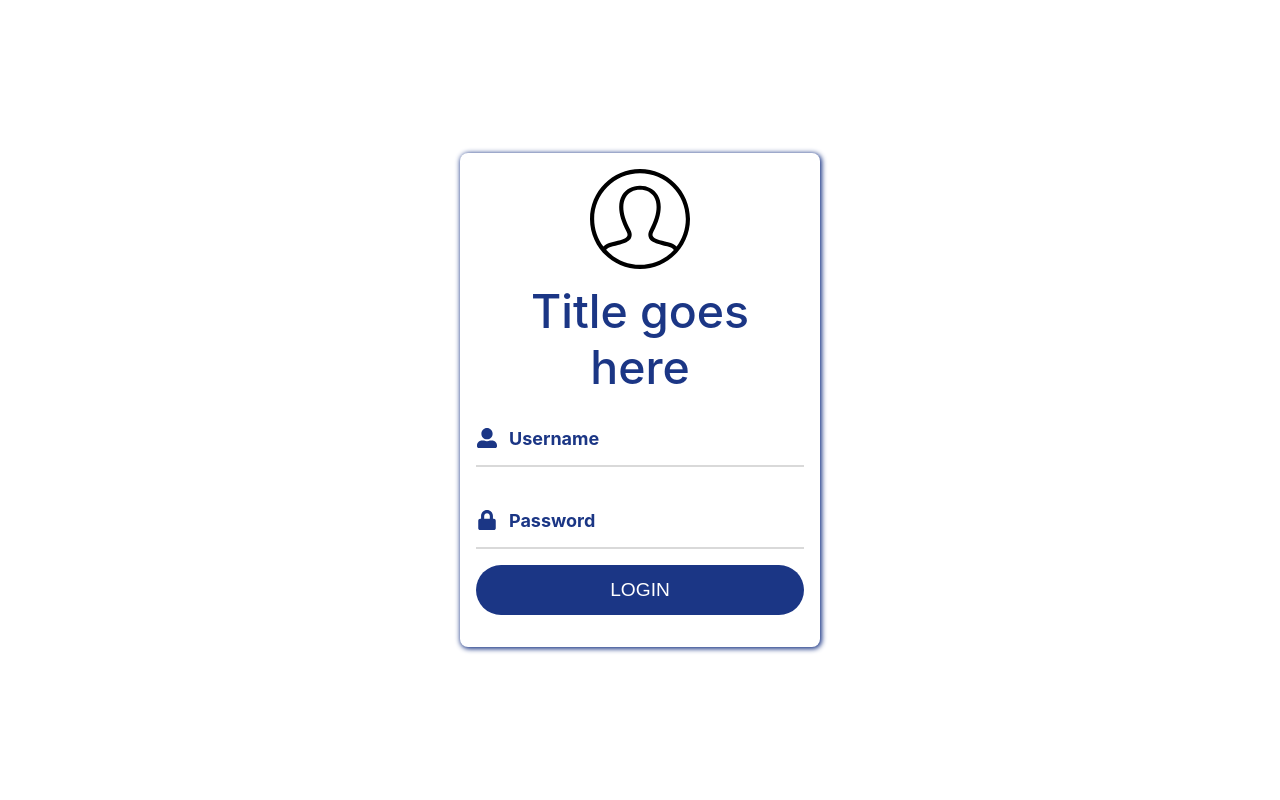
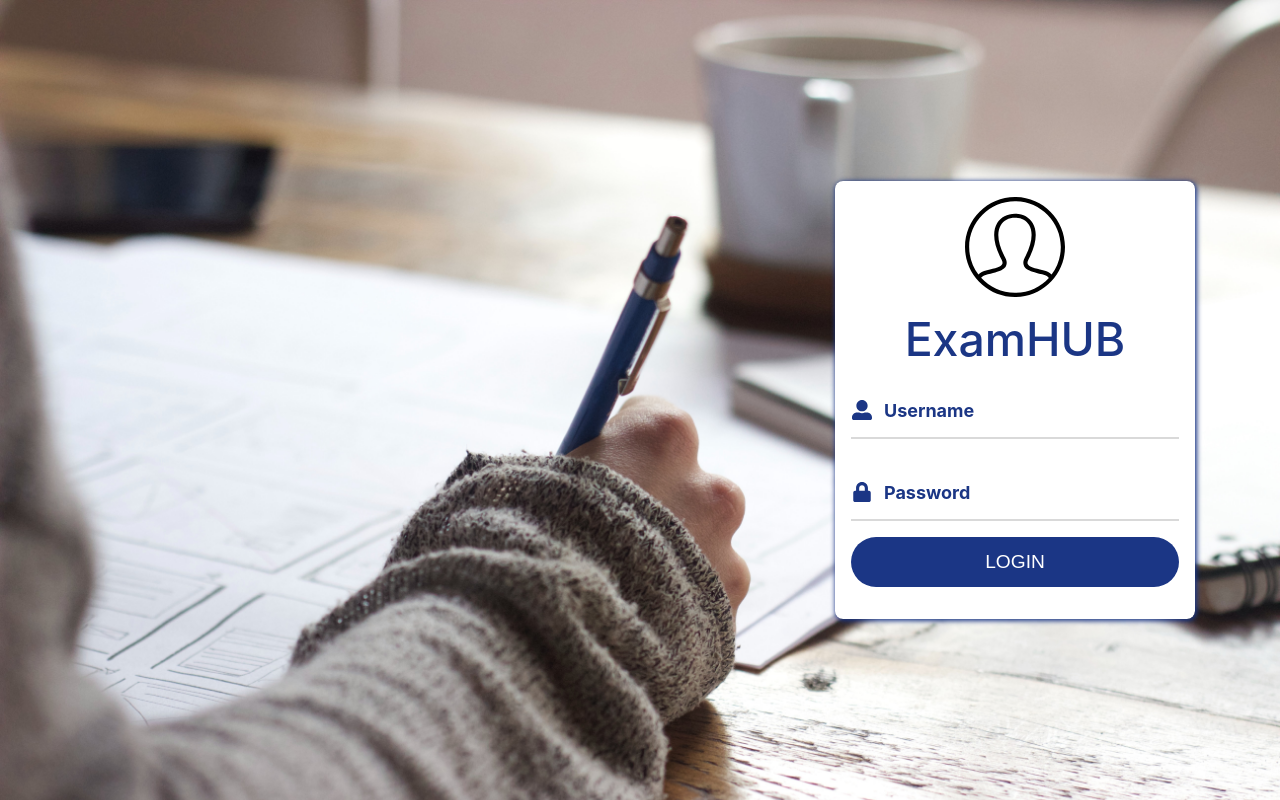
Before and after one commit to crisnicandrei/Proiect-IBM, a React (Create React App) app in the folder exams/: page / in a window 1280 px wide. Built offline with nearby package versions, Linux system fonts and the light colour scheme.

Commit message:
Added 2 new components and changed background img

```diff
--- a/exams/package.json
+++ b/exams/package.json
@@ -11,6 +11,7 @@
     "react-bootstrap": "^1.2.2",
     "react-dom": "^16.13.1",
     "react-icons": "^3.10.0",
+    "react-router-dom": "^5.2.0",
     "react-scripts": "3.4.1"
   },
   "scripts": {
--- a/exams/src/components/FormLogin.js
+++ b/exams/src/components/FormLogin.js
@@ -31,7 +31,7 @@ function FormLogin() {
                     onMouseLeave={() => setMouseEnter(false)}
                 >
                     <img src={userLogo} alt='Logo' />
-                    <h2 className='title'>Title goes here</h2>
+                    <h2 className='title'>ExamHUB</h2>
                     <div className={`input-div one ${userFocus ? "focus" : username === '' ? '' : "focus"}`}>
                         <div className='i'>
                             <FaUserAlt />
--- a/exams/src/css/style.css
+++ b/exams/src/css/style.css
@@ -4,9 +4,12 @@
 	box-sizing: border-box;
 }
 
+
 body{
     font-family: 'Poppins', sans-serif;
-    overflow: hidden;
+	overflow: hidden;
+	background-image: url('../img/writing.jpg');
+	background-size:cover;
 
 }
 /* Begin Form Login Style */
@@ -16,7 +19,7 @@ body{
     display: flex;
     flex-direction: column;
     justify-content: center;
-    align-items: center;
+    align-items: flex-end;
 }
 
 
@@ -24,7 +27,9 @@ body{
 	display: flex;
 	justify-content: flex-start;
 	align-items: center;
-    text-align: center;
+	text-align: center;
+	background-color: white;
+	border-radius: 8px;
 }
 
 
```
Also changed, not shown: exams/src/components/pageProfesor.js (added, +11 -0 lines), exams/src/components/pageStudent.js (added, +11 -0 lines), exams/src/img/writing.jpg (added), 1 other file (tests, documents, lock files or other folders).
